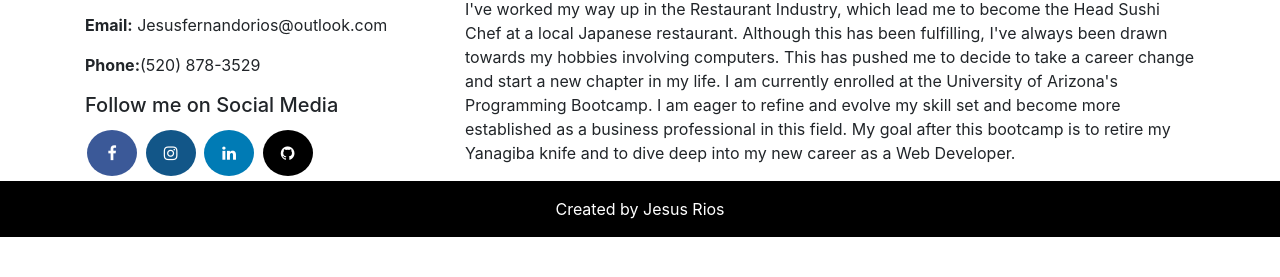
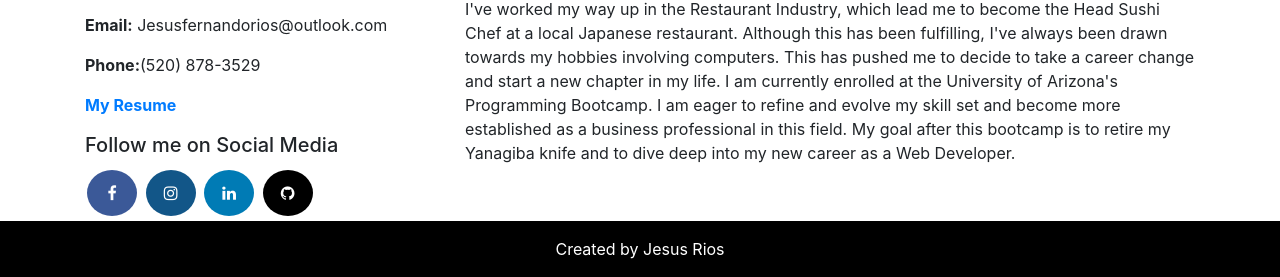
Before and after one commit to JesusFernandoRios/Myportfolio, a plain HTML site: page index.html in a window 1280 px wide. Shown: the part 647-924 px from the top of the page. Before the commit the page ends 884 px from the top, so only its background shows below. Drawn offline with nearby package versions, Linux system fonts and the light colour scheme.

Commit message:
added Resume Link to about me

```diff
--- a/index.html
+++ b/index.html
@@ -56,6 +56,7 @@
           <hr>
           <p><strong>Email:</strong> Jesusfernandorios@outlook.com</p>
           <p><strong>Phone:</strong>(520) 878-3529</p>
+          <a href="https://docs.google.com/document/d/1xEzqFYnZECS2-i_6cbQhh88Vi34mlC1fih2AHtNkFxM/edit?usp=sharing"> <strong>My Resume</strong></a>
         </figure>
 
         <h5> Follow me on Social Media</h5>
```
